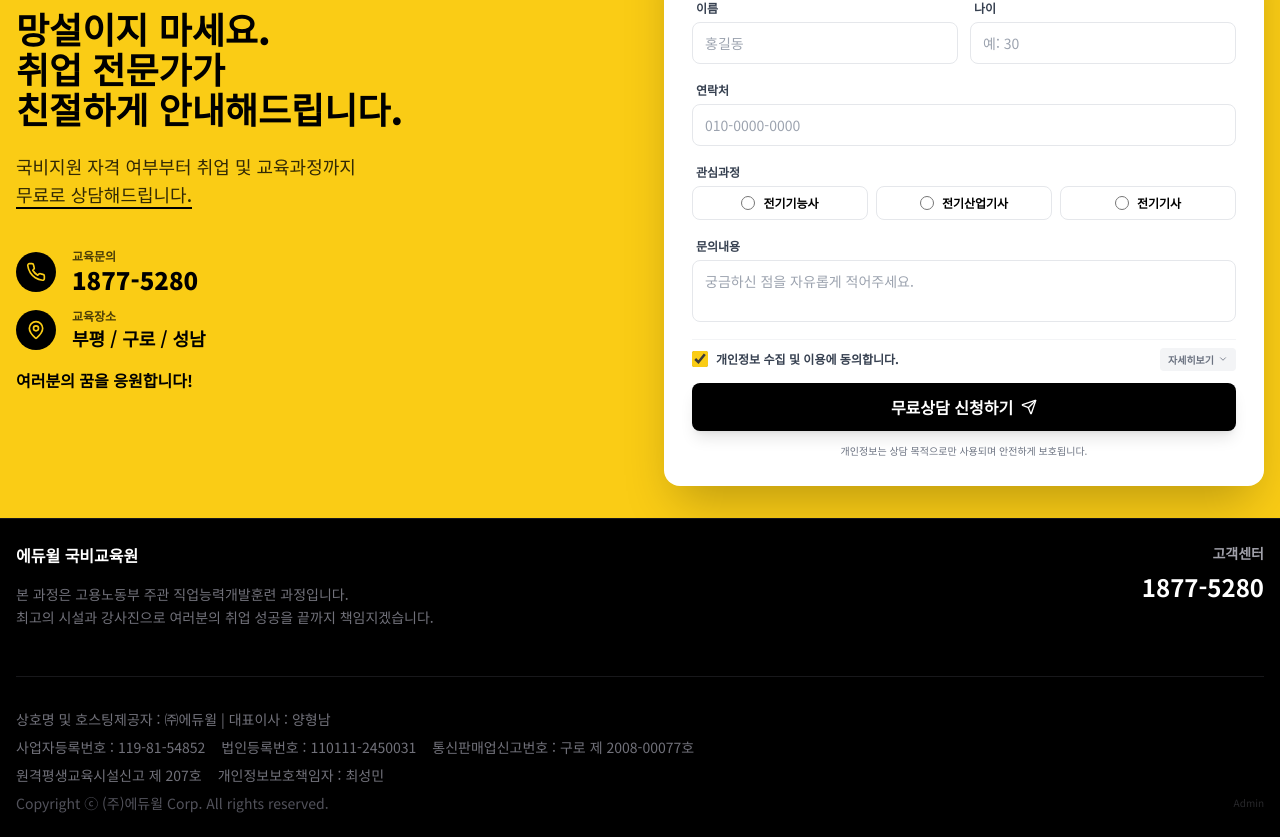
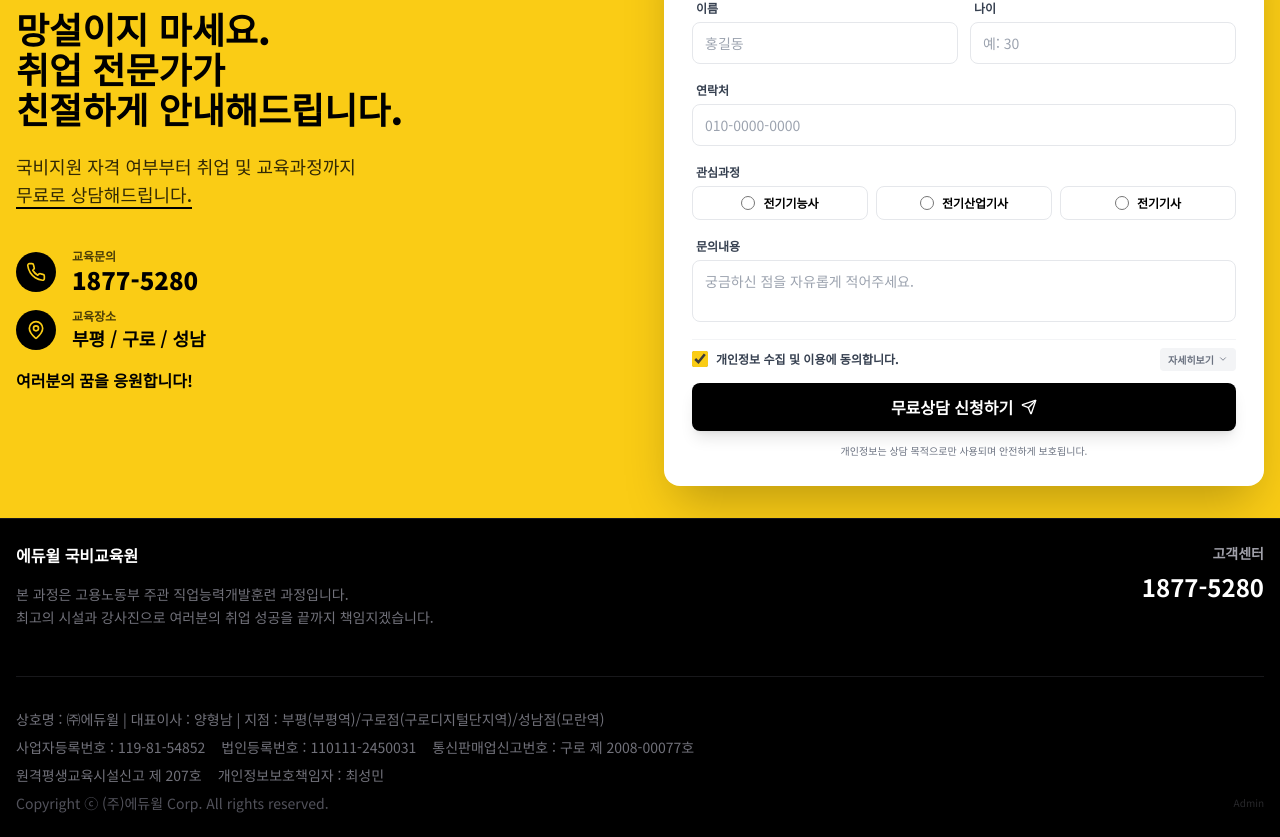
Before and after one commit to dvdkkk/electricity_eduwill, a React (Vite) app: page / in a window 1280 px wide. Shown: the part 8010-8847 px from the top of the page. Built offline with nearby package versions, Linux system fonts and the light colour scheme; no server answers.

Commit message:
feat: Add branch information to footer
Include branch details for Eduwill in the footer to provide more comprehensive contact information to users.

```diff
--- a/components/Footer.tsx
+++ b/components/Footer.tsx
@@ -39,7 +39,7 @@ export const Footer: React.FC = () => {
         </div>
 
         <div className="border-t border-zinc-900 pt-8 space-y-2 text-xs md:text-sm">
-            <p>상호명 및 호스팅제공자 : ㈜에듀윌 | 대표이사 : 양형남</p>
+            <p>상호명 : ㈜에듀윌 | 대표이사 : 양형남 | 지점 : 부평(부평역)/구로점(구로디지털단지역)/성남점(모란역)</p>
             <div className="flex flex-wrap gap-x-4 gap-y-1">
                 <p>사업자등록번호 : 119-81-54852</p>
                 <p>법인등록번호 : 110111-2450031</p>
```
